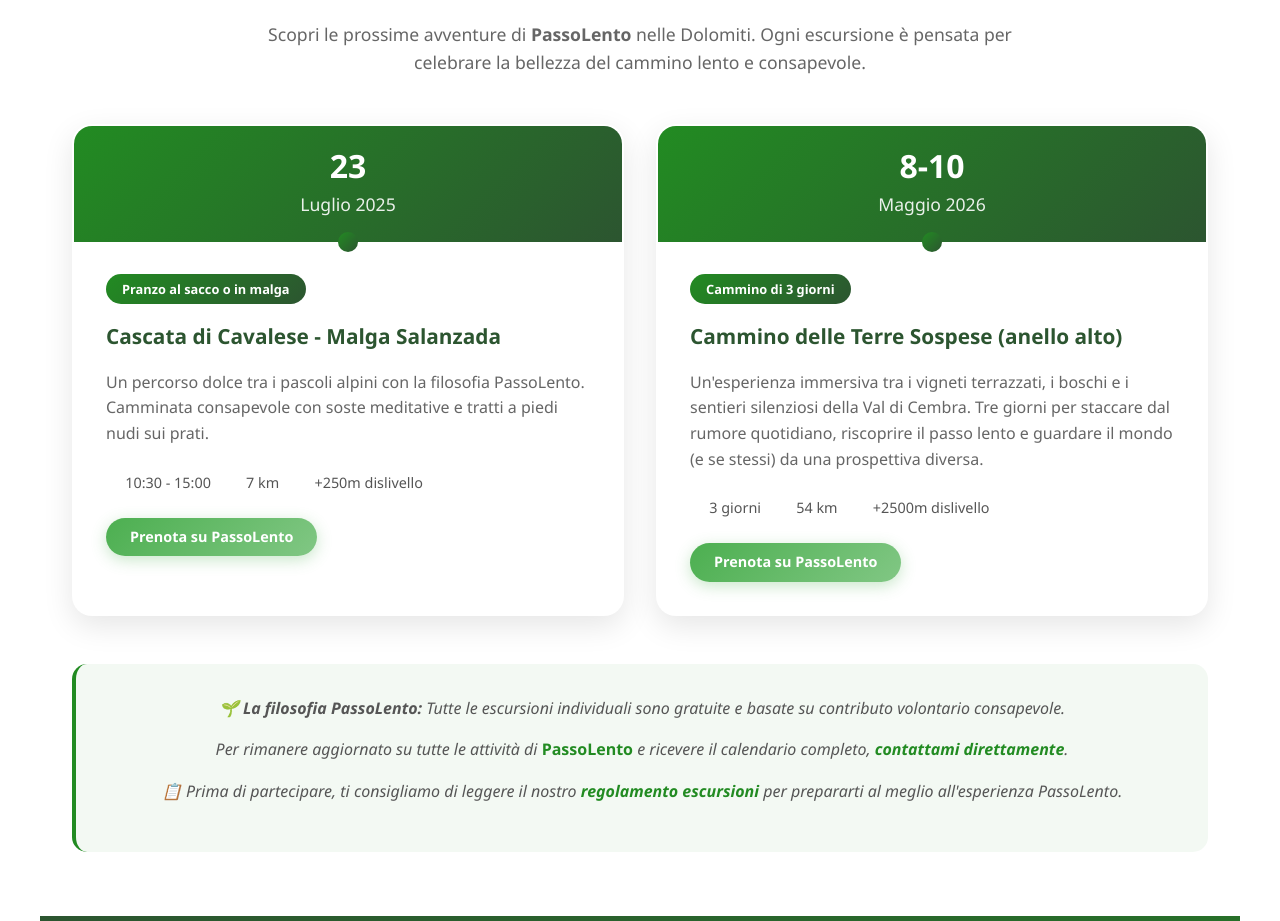
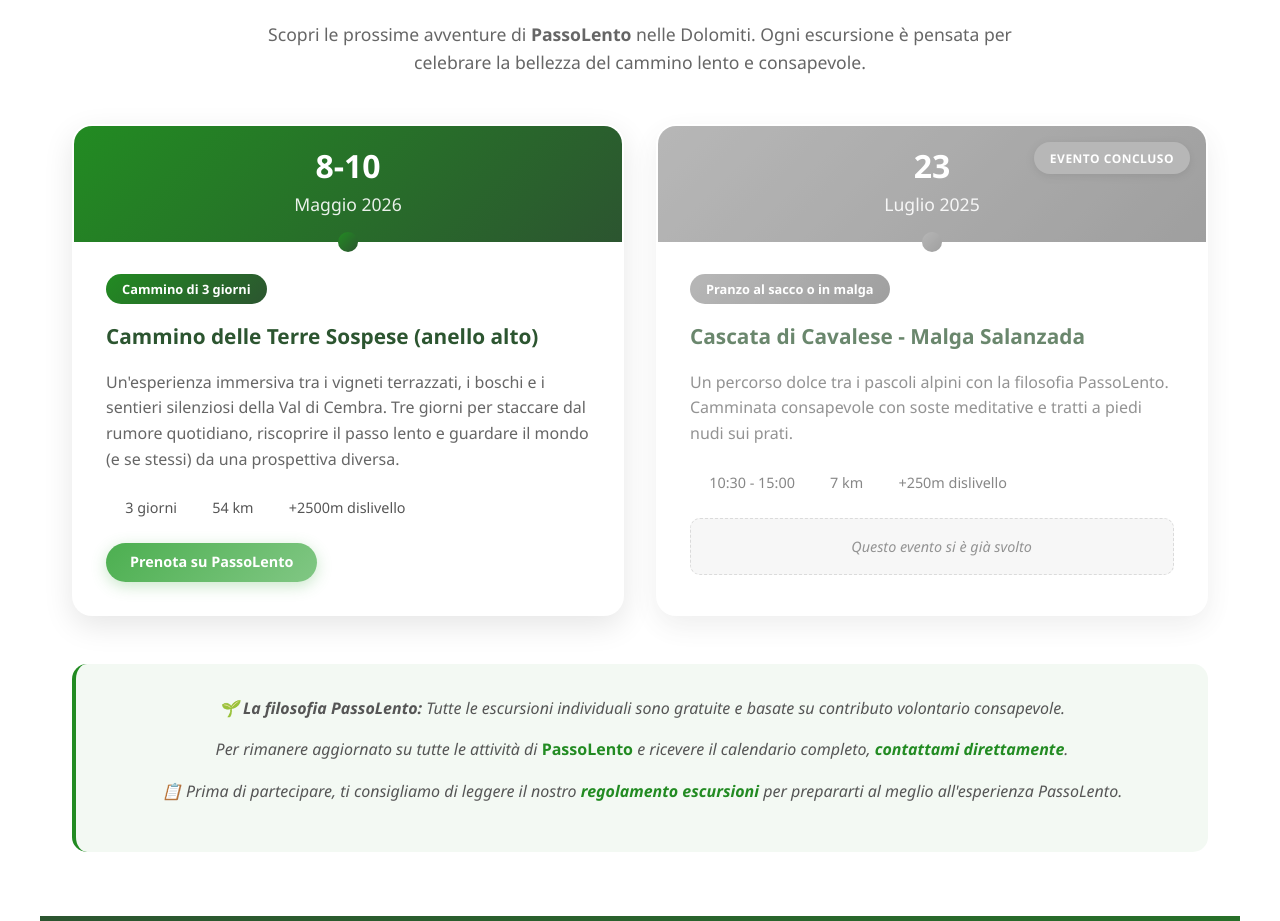
Before and after one commit to fracassi-marco/PassoLento, a Next.js app: page / in a window 1280 px wide. Shown: the part 2380-3301 px from the top of the page. Built offline with nearby package versions, Linux system fonts and the light colour scheme; a web font is replaced by a local one.

Commit message:
Add styles for past events and update event rendering in Home component

```diff
--- a/src/app/globals.css
+++ b/src/app/globals.css
@@ -1279,6 +1279,67 @@ a:focus, button:focus {
 .event-book-btn:hover {
   transform: translateY(-2px);
   box-shadow: 0 5px 15px rgba(34, 139, 34, 0.4);
+}
+
+/* Past Event Styles */
+.event-past {
+  opacity: 0.7;
+  position: relative;
+}
+
+.event-past:hover {
+  transform: translateY(-3px);
+  box-shadow: 0 10px 30px rgba(0,0,0,0.08);
+  border-color: #999;
+}
+
+.event-past .event-date {
+  background: linear-gradient(135deg, #999, #777);
+}
+
+.event-past .event-date::after {
+  background: linear-gradient(135deg, #999, #777);
+}
+
+.event-past .event-difficulty {
+  background: linear-gradient(135deg, #999, #777);
+}
+
+.event-past .event-meta-item i {
+  color: #999;
+}
+
+.event-badge-past {
+  position: absolute;
+  top: 1rem;
+  right: 1rem;
+  background: #999;
+  color: white;
+  padding: 0.4rem 1rem;
+  border-radius: 20px;
+  font-size: 0.75rem;
+  font-weight: 600;
+  text-transform: uppercase;
+  letter-spacing: 0.5px;
+  box-shadow: 0 2px 8px rgba(0,0,0,0.15);
+}
+
+.event-closed {
+  display: flex;
+  align-items: center;
+  justify-content: center;
+  gap: 0.5rem;
+  padding: 1rem;
+  background: #f5f5f5;
+  border-radius: 10px;
+  color: #666;
+  font-size: 0.9rem;
+  font-style: italic;
+  border: 1px dashed #ccc;
+}
+
+.event-closed i {
+  color: #999;
 }
 
 .calendar-note {
--- a/src/app/page.tsx
+++ b/src/app/page.tsx
@@ -97,13 +97,23 @@ export default function Home() {
               Ogni escursione è pensata per celebrare la bellezza del cammino lento e consapevole.</p>
           </div>
           <div className="events-grid">
-            {events.map((event) => (
-              <div key={event.id} className="event-card">
+            {events
+              .sort((a, b) => new Date(b.date).getTime() - new Date(a.date).getTime())
+              .slice(0, 3)
+              .map((event) => {
+              const eventDate = new Date(event.date);
+              const today = new Date();
+              today.setHours(0, 0, 0, 0); // Reset time to compare only dates
+              const isPast = eventDate < today;
+
+              return (
+                <div key={event.id} className={`event-card ${isPast ? 'event-past' : ''}`}>
                   <div className="event-date">
                     <div className="event-day">{event.day}</div>
                     <div className="event-month">{event.month}</div>
                   </div>
                   <div className="event-content">
+                    {isPast && <div className="event-badge-past">Evento concluso</div>}
                     <div className="event-difficulty">{event.difficulty}</div>
                     <h3 className="event-title">{event.title}</h3>
                     <p className="event-details">{event.description}</p>
@@ -115,12 +125,20 @@ export default function Home() {
                         </div>
                       ))}
                     </div>
+                    {!isPast ? (
                       <Button href="#contact" variant="primary">
                         Prenota su PassoLento
                       </Button>
+                    ) : (
+                      <div className="event-closed">
+                        <i className="fas fa-clock"></i>
+                        <span>Questo evento si è già svolto</span>
+                      </div>
+                    )}
                   </div>
                 </div>
-            ))}
+              );
+            })}
           </div>
 
           <div className="calendar-note">
```
Lines whose indentation alone changed are shown as unchanged.
